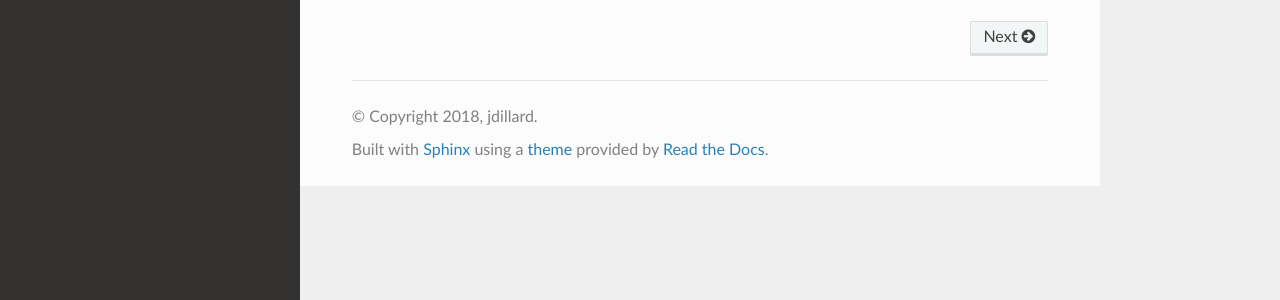
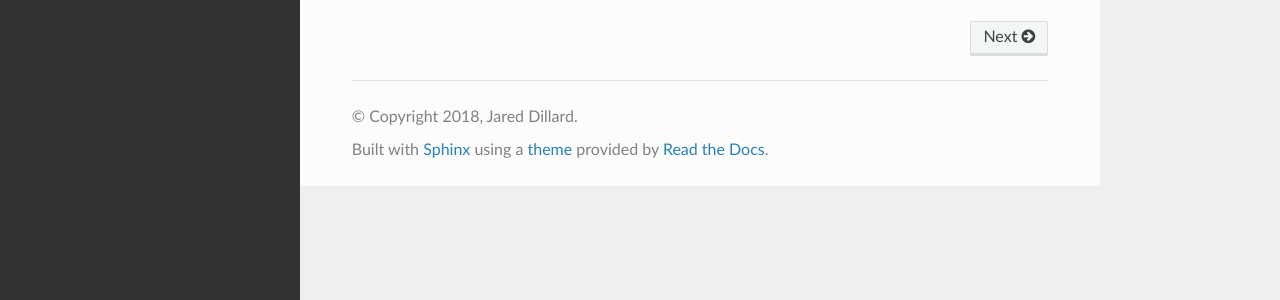
Before and after one commit to jdillard/continuous-sphinx, a Sphinx documentation site: the page built from source/index.rst, in a window 1280 px wide. Shown: the part 283-583 px from the top of the page. Built offline with Sphinx 7.4.7 and the Read the Docs theme 2.0.0, drawn with Linux system fonts in a browser that asks for light colours.

Commit message:
change to full name

```diff
--- a/source/conf.py
+++ b/source/conf.py
@@ -53,7 +53,7 @@ master_doc = 'index'
 
 # General information about the project.
 project = 'Continuous Sphinx'
-copyright = '2018, jdillard'
+copyright = '2018, Jared Dillard'
 author = 'jdillard'
 
 # The version info for the project you're documenting, acts as replacement for
```
